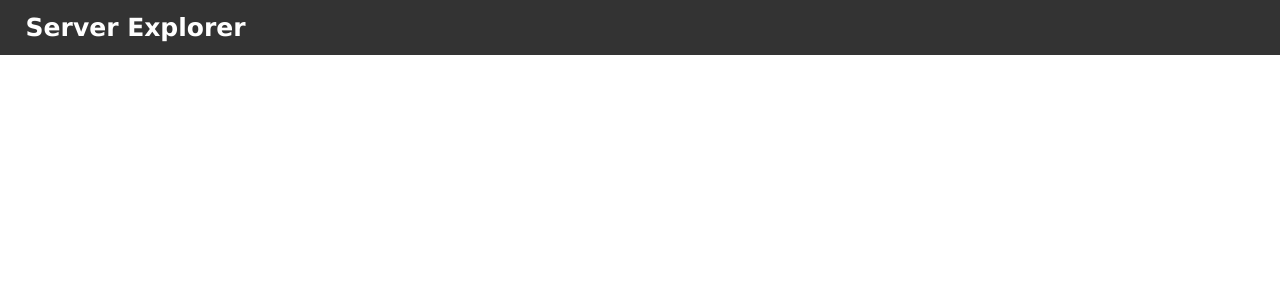
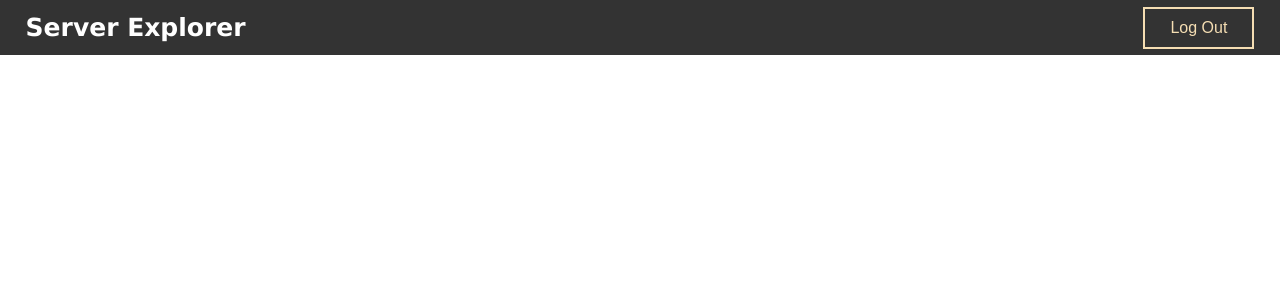
Before and after one commit to StamTso/serverexplorer, a React (Create React App) app: page / in a window 1280 px wide. Shown: the top 300 px of the page. Built offline with nearby package versions, Linux system fonts and the light colour scheme.

Commit message:
logour button

```diff
--- a/src/components/Navbar/Navbar.tsx
+++ b/src/components/Navbar/Navbar.tsx
@@ -1,12 +1,33 @@
 import React from 'react';
+import { useHistory } from 'react-router-dom'
 import './styles/Navbar.css';
 
-export default function Navbar() {
+export default function Navbar(props: {location: {pathname: string}}) {
+    const history = useHistory();
+
+    const handleLogout = () => {
+        sessionStorage.removeItem('auth-token');
+        history.replace('/login');
+    };
+
     return (
         <nav>
-            <span className="navbar-brand">
-                <h1>Server Explorer</h1>
-            </span>
+            <div className="navbar-brand">
+                <span>
+                    <h1>Server Explorer</h1>
+                </span>
+            </div>
+            {
+                props.location.pathname !== '/login' &&
+                <div className="button-container">
+                    <input
+                        className="logout-button"
+                        type='button'
+                        value='Log Out'
+                        onClick={() => handleLogout()}
+                    />
+                </div>
+            }
         </nav>
     )
 }
--- a/src/components/Navbar/styles/Navbar.css
+++ b/src/components/Navbar/styles/Navbar.css
@@ -16,3 +16,32 @@ h1 {
     font-weight: 900;
     font-size: 25px;
 }
+
+.button-container {
+    position: absolute;
+    top: 50%;
+    transform: translateY(-50%);
+    right: 2%;
+}
+
+.logout-button {
+    background-color: #333;
+    border: 2px solid wheat;
+    color: wheat;
+    padding: 10px 25px;
+    text-align: center;
+    text-decoration: none;
+    display: inline-block;
+    font-size: 16px;
+}
+
+.logout-button:hover {
+    background-color: wheat;
+    border: 2px solid #333;
+    color: #333;
+    padding: 10px 25px;
+    text-align: center;
+    text-decoration: none;
+    display: inline-block;
+    font-size: 16px;
+}
--- a/src/main/App.tsx
+++ b/src/main/App.tsx
@@ -13,7 +13,7 @@ import './App.css';
 function App() {
   return (
     <Router>
-      <Navbar />
+      <Route component={Navbar}/>
       <div className="App">
         <Switch>
           <Route
```
